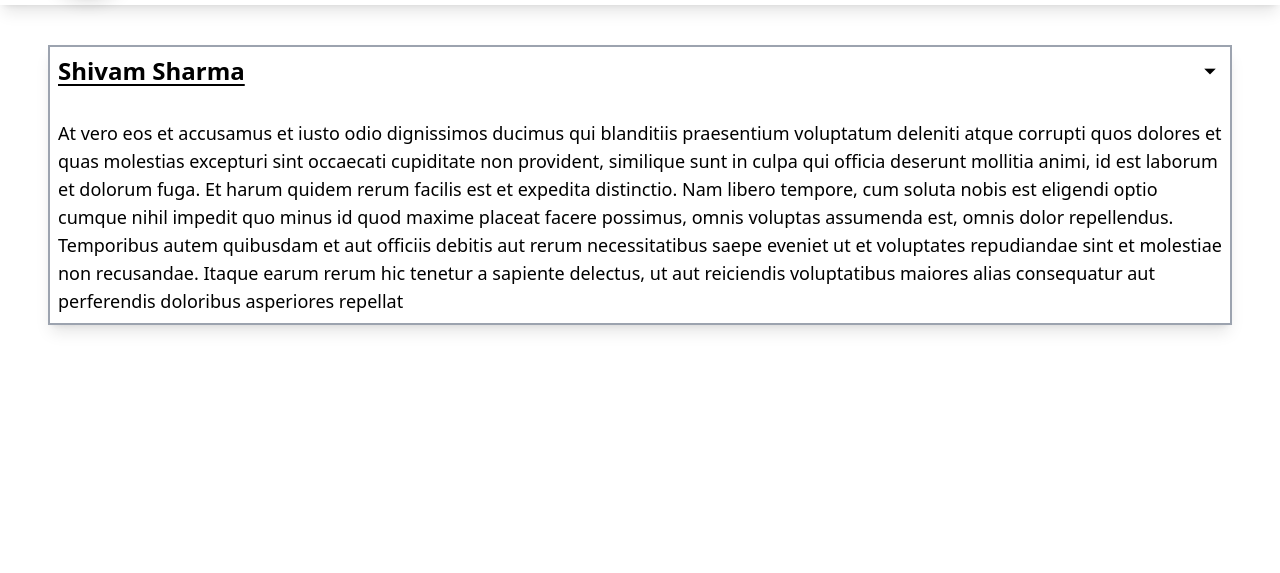
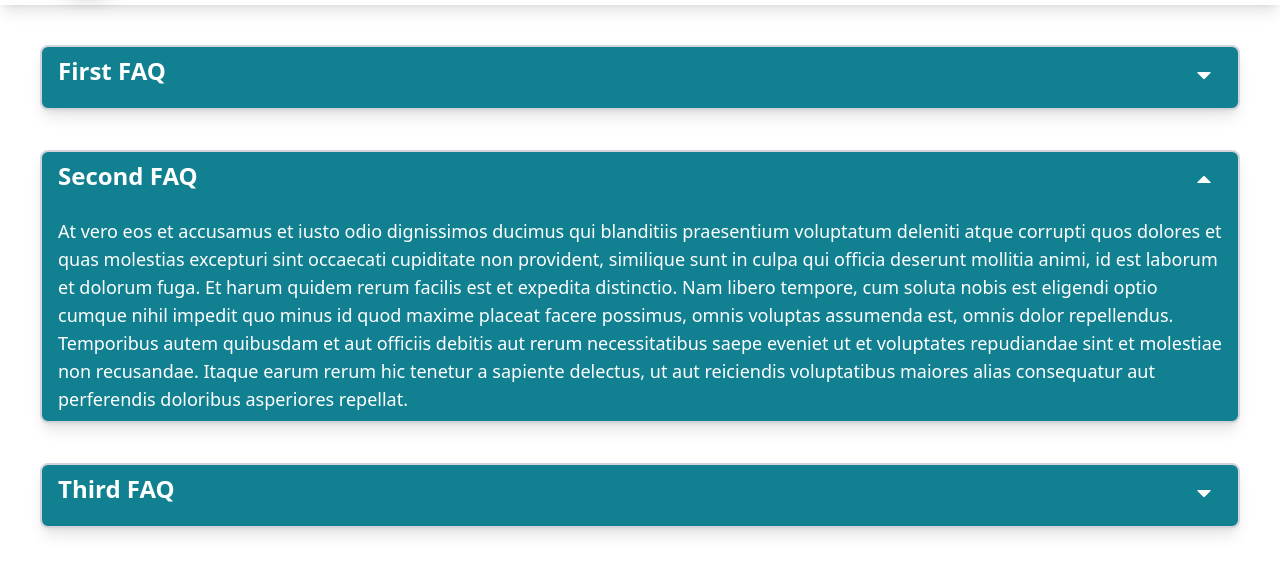
Before and after one commit to emshivam01/Food-Ordering-App, a React app: page /faqs in a window 1280 px wide. Shown: the part 107-680 px from the top of the page. Built offline with nearby package versions, Linux system fonts and the light colour scheme.

Commit message:
Writing logic for our accordian

```diff
--- a/index.html
+++ b/index.html
@@ -6,7 +6,7 @@
     <meta http-equiv="X-UA-Compatible" content="IE=edge">
     <meta name="viewport" content="width=device-width, initial-scale=1.0">
     <link rel="stylesheet"
-        href="https://fonts.googleapis.com/css2?family=Material+Symbols+Outlined:opsz,wght,FILL,GRAD@20..48,100..700,0..1,-50..200" />
+        href="https://fonts.googleapis.com/css2?family=Material+Symbols+Rounded:opsz,wght,FILL,GRAD@20..48,100..700,0..1,-50..200" />
     <link rel="stylesheet" href="style.css">
     <title>MealMagic | Get your food fix, anytime, anywhere.</title>
 
--- a/src/Components/Faq.js
+++ b/src/Components/Faq.js
@@ -1,28 +1,59 @@
+import { useState } from "react";
+
 const para =
-  "At vero eos et accusamus et iusto odio dignissimos ducimus qui blanditiis praesentium voluptatum deleniti atque corrupti quos dolores et quas molestias excepturi sint occaecati cupiditate non provident, similique sunt in culpa qui officia deserunt mollitia animi, id est laborum et dolorum fuga. Et harum quidem rerum facilis est et expedita distinctio. Nam libero tempore, cum soluta nobis est eligendi optio cumque nihil impedit quo minus id quod maxime placeat facere possimus, omnis voluptas assumenda est, omnis dolor repellendus. Temporibus autem quibusdam et aut officiis debitis aut rerum necessitatibus saepe eveniet ut et voluptates repudiandae sint et molestiae non recusandae. Itaque earum rerum hic tenetur a sapiente delectus, ut aut reiciendis voluptatibus maiores alias consequatur aut perferendis doloribus asperiores repellat";
+  "At vero eos et accusamus et iusto odio dignissimos ducimus qui blanditiis praesentium voluptatum deleniti atque corrupti quos dolores et quas molestias excepturi sint occaecati cupiditate non provident, similique sunt in culpa qui officia deserunt mollitia animi, id est laborum et dolorum fuga. Et harum quidem rerum facilis est et expedita distinctio. Nam libero tempore, cum soluta nobis est eligendi optio cumque nihil impedit quo minus id quod maxime placeat facere possimus, omnis voluptas assumenda est, omnis dolor repellendus. Temporibus autem quibusdam et aut officiis debitis aut rerum necessitatibus saepe eveniet ut et voluptates repudiandae sint et molestiae non recusandae. Itaque earum rerum hic tenetur a sapiente delectus, ut aut reiciendis voluptatibus maiores alias consequatur aut perferendis doloribus asperiores repellat.";
 
-const Section = ({ name, para }) => {
+const Section = ({ name, para, isVisible, setIsVisible }) => {
   return (
-    <div className="border-2 border-gray-400 shadow-lg my-10 mx-12 p-2">
+    <div className="bg-[#118091] border-2 border-gray-300 shadow-lg m-10 p-2 px-4 rounded-lg">
       <div className="flex justify-between">
-        <h1 className="text-2xl font-semibold underline underline-offset-4 mb-4">
-          {name}
-        </h1>
-        <button className="text-2xl font-semibold underline underline-offset-4 mb-4 cursor-pointer">
-        <span className="material-symbols-outlined text-2xl font-semibold mb-4 cursor-pointer">
-        arrow_drop_down
-        </span>
+        <h1 className="text-2xl font-semibold text-white">{name}</h1>
+        <button
+          onClick={() => {
+            isVisible ? setIsVisible(false) : setIsVisible(true);
+          }}
+          className="text-2xl font-semibold cursor-pointer"
+        >
+          <span className="material-symbols-rounded text-4xl font-semibold text-white cursor-pointer">
+            {isVisible ? "arrow_drop_up" : "arrow_drop_down"}
+          </span>
         </button>
       </div>
-      <p className="text-lg font-normal">{para}</p>
+      {isVisible && (
+        <p className="text-lg font-normal text-white mt-3">{para}</p>
+      )}
     </div>
   );
 };
 
 const Faq = () => {
+  const [visibleSec, setVisibleSec] = useState("second");
   return (
     <div>
-      <Section name={"Shivam Sharma"} para={para} />
+      <Section
+        name={"First FAQ "}
+        para={para}
+        isVisible={visibleSec === "first"}
+        setIsVisible={() => {
+          setVisibleSec("first");
+        }}
+      />
+      <Section
+        name={"Second FAQ "}
+        para={para}
+        isVisible={visibleSec === "second"}
+        setIsVisible={() => {
+          setVisibleSec("second");
+        }}
+      />
+      <Section
+        name={"Third FAQ "}
+        para={para}
+        isVisible={visibleSec === "third"}
+        setIsVisible={() => {
+          setVisibleSec("third");
+        }}
+      />
     </div>
   );
 };
--- a/style.css
+++ b/style.css
@@ -1,4 +1,8 @@
 @import url("https://fonts.googleapis.com/css2?family=Poppins:wght@200;300;400;500;600&family=Raleway:wght@200;300;400;500;600;700&display=swap");
+
+.material-symbols-rounded {
+  font-variation-settings: "FILL" 0, "wght" 400, "GRAD" 0, "opsz" 48;
+}
 
 @tailwind base;
 @tailwind components;
```
